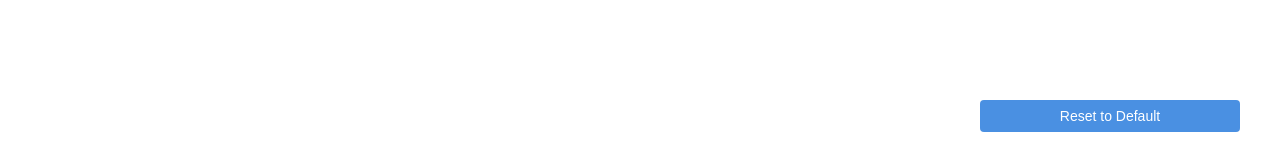
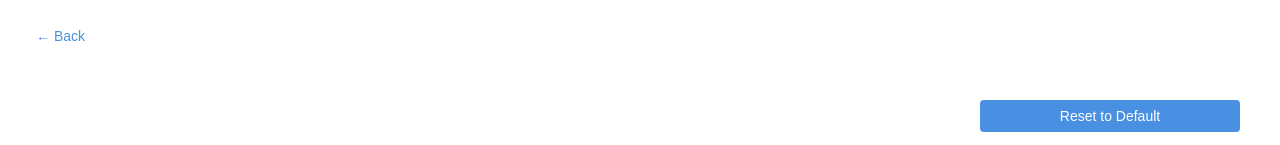
Before and after one commit to karstenroberts/dragnipur, a Next.js app: page /fractals/logistic-bifurcation in a window 1280 px wide. Shown: the top 145 px of the page. Built offline with nearby package versions, Linux system fonts and the light colour scheme.

Commit message:
add back button

```diff
--- a/app/fractals/logistic-bifurcation/page.tsx
+++ b/app/fractals/logistic-bifurcation/page.tsx
@@ -176,6 +176,23 @@ const Button = styled.button`
 
     &:hover {
         background: #357abd;
+    }
+`
+
+const BackButton = styled(Button)`
+    position: absolute;
+    top: clamp(10px, 3vh, 20px);
+    left: clamp(10px, 3vw, 20px);
+    width: auto;
+    display: flex;
+    align-items: center;
+    gap: 8px;
+    background: rgba(255, 255, 255, 0.9);
+    color: #4a90e2;
+    backdrop-filter: blur(5px);
+
+    &:hover {
+        background: rgba(255, 255, 255, 0.95);
     }
 `
 
@@ -492,6 +509,10 @@ export default function LogisticBifurcation() {
             </Canvas>
 
             <div className="controls-overlay">
+                <BackButton onClick={() => window.location.href = '/'}>
+                    ← Back
+                </BackButton>
+
                 {!loading && iterationBounds && (
                     <ColorLegend
                         minIterations={iterationBounds.min}
```
